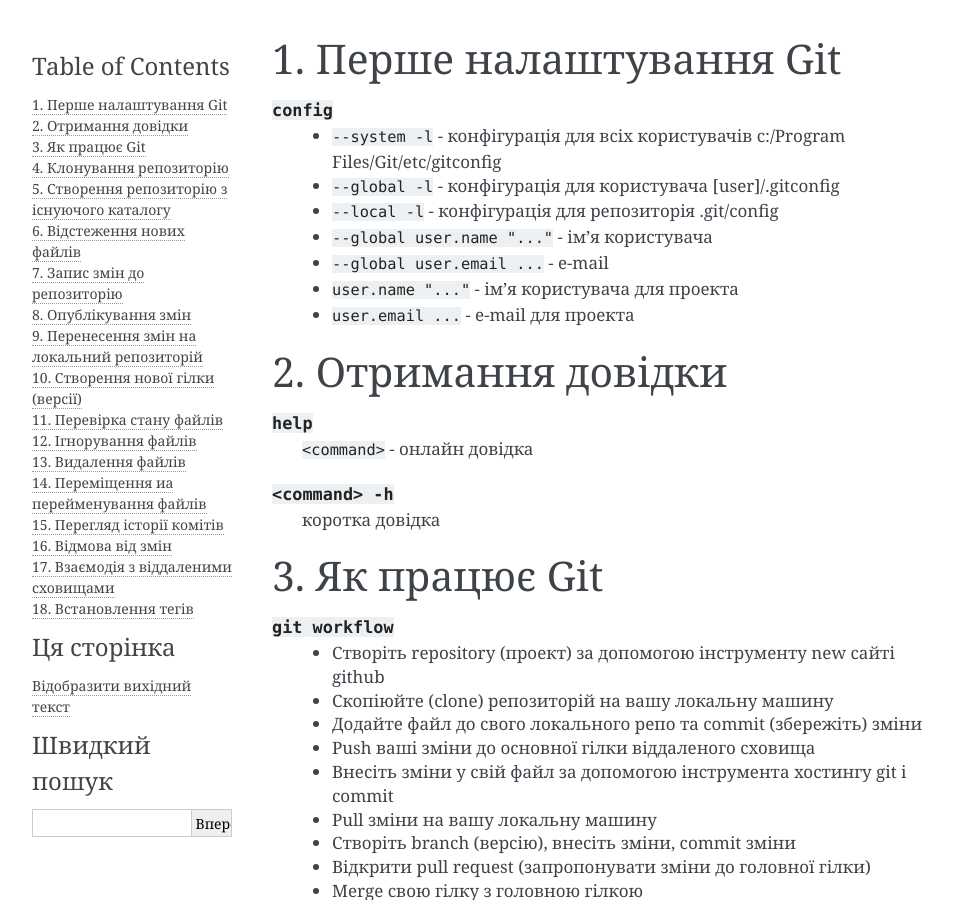
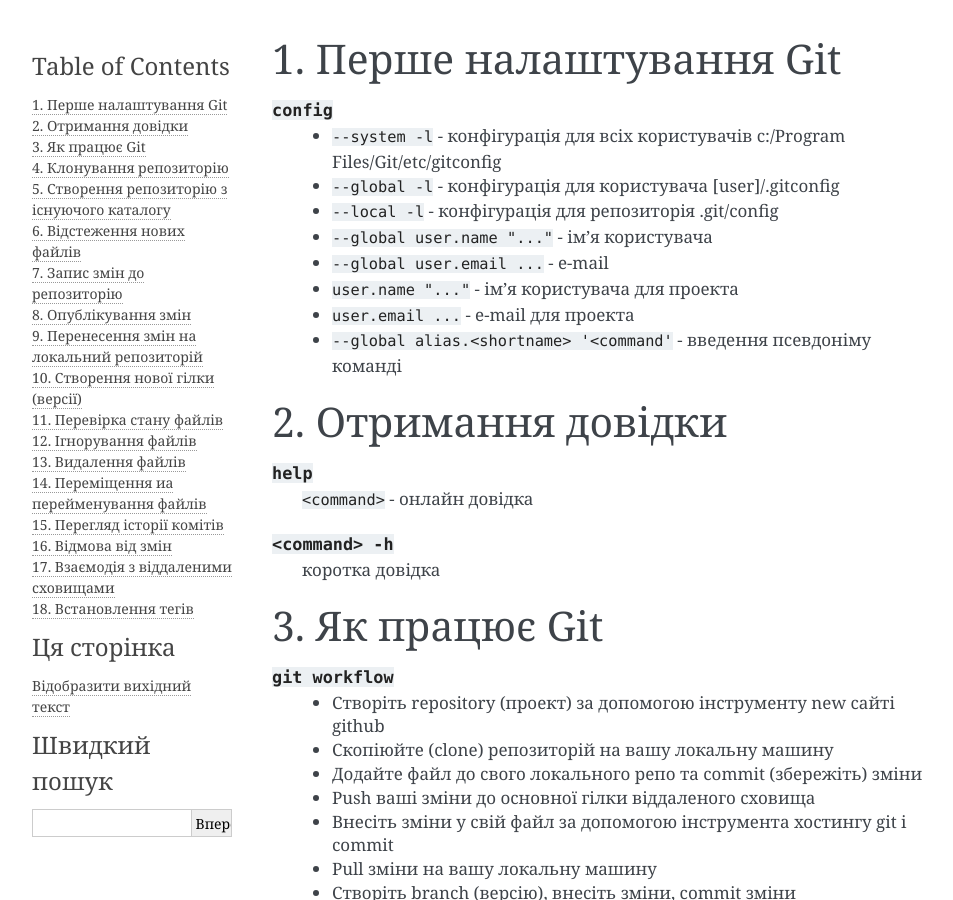
Before and after one commit to lsv62/Git, a Sphinx documentation site: the page built from source/git.rst, in a window 1280 px wide and 900 px high. Shown: the whole window, without its empty margins (148-1101 px from the left). Built offline with Sphinx 7.4.7, drawn with Linux system fonts in a browser that asks for light colours.

Commit message:
псевдоніми

```diff
--- a/source/git.rst
+++ b/source/git.rst
@@ -12,6 +12,7 @@
         * ``--global user.email ...`` - e-mail
         * ``user.name "..."`` - ім'я користувача для проекта
         * ``user.email ...`` - e-mail для проекта
+        * ``--global alias.<shortname> '<command'`` - введення псевдоніму команді
 
 Отримання довідки
 -----------------------
```
